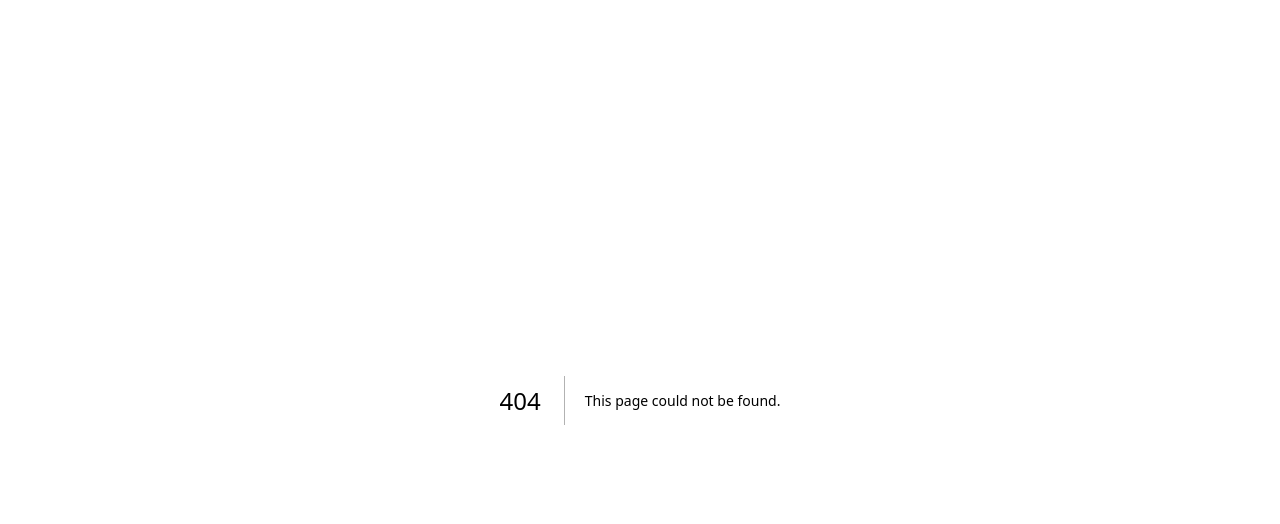
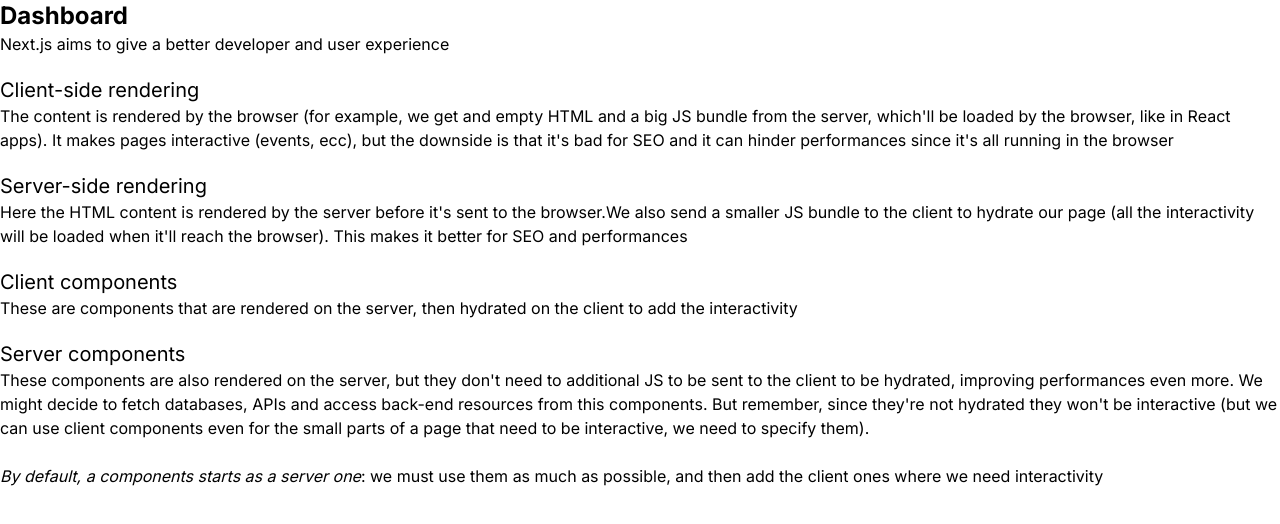
Before and after one commit to diopmorfall/nextjs-tutorial, a Next.js app: page /notes in a window 1280 px wide. Before the commit this address had no page. Shown: the top 524 px of the page. Built offline with nearby package versions, Linux system fonts and the light colour scheme.

Commit message:
Pages and routes

```diff
--- /dev/null
+++ b/app/notes/page.jsx
@@ -0,0 +1,32 @@
+import Image from 'next/image' //* this is a Next component
+//* most of our content will be driven from here
+
+export default function Home() {
+    return (
+        <main>
+            <h2 className='text-2xl font-bold'>Dashboard</h2>
+            <p>Next.js aims to give a better developer and user experience</p>
+            <h2 className='text-xl mt-5'>Client-side rendering</h2>
+            <p>
+                The content is rendered by the browser (for example, we get and empty HTML and a big JS bundle from the server, which'll be loaded by the browser, like in React apps).
+                It makes pages interactive (events, ecc), but the downside is that it's bad for SEO and it can hinder performances since it's all running in the browser
+            </p>
+            <h2 className='text-xl mt-5'>Server-side rendering</h2>
+            <p>
+                Here the HTML content is rendered by the server before it's sent to the browser.We also send a smaller JS bundle to the client to hydrate our page (all the interactivity
+                will be loaded when it'll reach the browser). This makes it better for SEO and performances
+            </p>
+            <h2 className='text-xl mt-5'>Client components</h2>
+            <p>
+                These are components that are rendered on the server, then hydrated on the client to add the interactivity
+            </p>
+            <h2 className='text-xl mt-5'>Server components</h2>
+            <p>
+                These components are also rendered on the server, but they don't need to additional JS to be sent to the client to be hydrated, improving performances even more.
+                We might decide to fetch databases, APIs and access back-end resources from this components. But remember, since they're not hydrated they won't be interactive
+                (but we can use client components even for the small parts of a page that need to be interactive, we need to specify them).<br/><br/>
+                <span className='italic'>By default, a components starts as a server one</span>: we must use them as much as possible, and then add the client ones where we need interactivity
+            </p>
+        </main>
+    )
+}
--- a/app/page.jsx
+++ b/app/page.jsx
@@ -4,29 +4,7 @@
 export default function Home() {
     return (
         <main>
-            <h2 className='text-2xl font-bold'>Dashboard</h2>
-            <p>Next.js aims to give a better developer and user experience</p>
-            <h2 className='text-xl mt-5'>Client-side rendering</h2>
-            <p>
-                The content is rendered by the browser (for example, we get and empty HTML and a big JS bundle from the server, which'll be loaded by the browser, like in React apps).
-                It makes pages interactive (events, ecc), but the downside is that it's bad for SEO and it can hinder performances since it's all running in the browser
-            </p>
-            <h2 className='text-xl mt-5'>Server-side rendering</h2>
-            <p>
-                Here the HTML content is rendered by the server before it's sent to the browser.We also send a smaller JS bundle to the client to hydrate our page (all the interactivity
-                will be loaded when it'll reach the browser). This makes it better for SEO and performances
-            </p>
-            <h2 className='text-xl mt-5'>Client components</h2>
-            <p>
-                These are components that are rendered on the server, then hydrated on the client to add the interactivity
-            </p>
-            <h2 className='text-xl mt-5'>Server components</h2>
-            <p>
-                These components are also rendered on the server, but they don't need to additional JS to be sent to the client to be hydrated, improving performances even more.
-                We might decide to fetch databases, APIs and access back-end resources from this components. But remember, since they're not hydrated they won't be interactive
-                (but we can use client components even for the small parts of a page that need to be interactive, we need to specify them).<br/><br/>
-                <span className='italic'>By default, a components starts as a server one</span>: we must use them as much as possible, and then add the client ones where we need interactivity
-            </p>
+            <h2>Dashboard</h2>
         </main>
     )
 }
--- /dev/null
+++ b/app/tickets/page.jsx
@@ -0,0 +1,12 @@
+export default function Tickets(){
+    return(
+        <main>
+            <h2>Tickets</h2>
+        </main>
+    )
+}
+
+//* to add pages, we must create a new directory with the name we want
+//! but the page file must always be named as page.jsx (or .tsx)
+//? I can also create nested routes too, I just have to nest folders
+//todo: install the extension ES7 + React/Redux/React-Native Snippets
```
